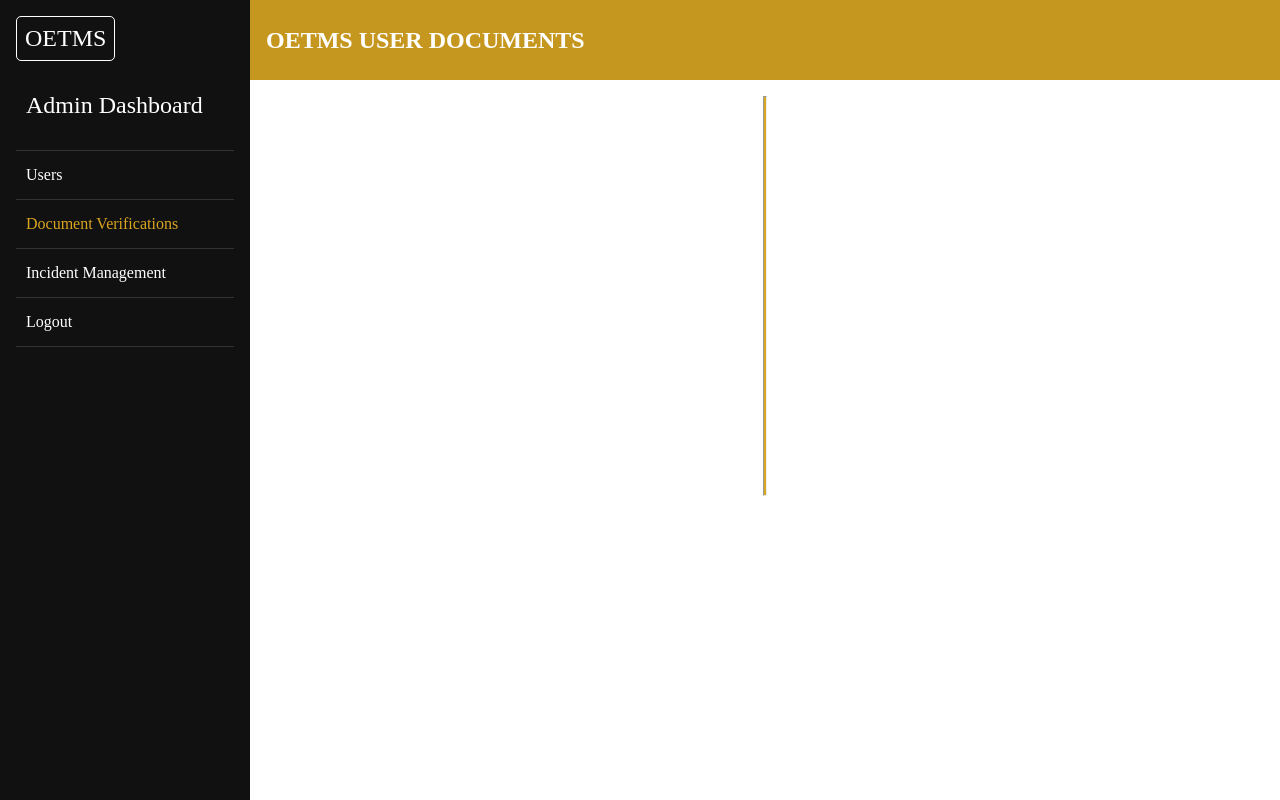
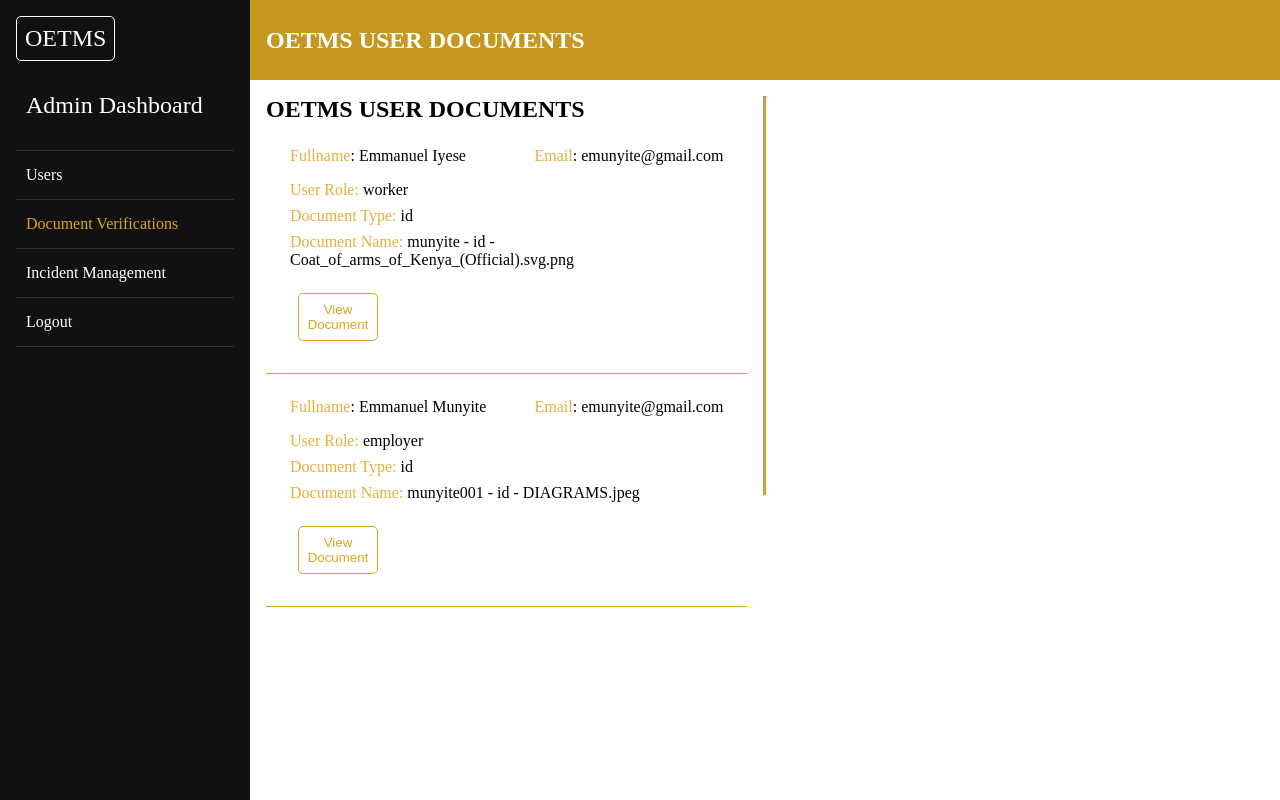
Before and after one commit to munyite001/OVERSEAS-EMPLOYEE-TRACKING-AND-MANAGEMENT-SYSTEM, a Flask app: page /admin/dashboard in a window 1280 px wide, after a click on "Document Verifications". Run offline with Flask 3, Linux system fonts and the light colour scheme; a user stored in the database is signed in; data comes from the database, SQL or seed files in the repository; both versions use the stored data as it was after the commit; some libraries are stand-ins or nearby versions.

Commit message:
Complete Admin Functionality

```diff
--- a/app.py
+++ b/app.py
@@ -1,7 +1,7 @@
 from flask import Flask, redirect, g, render_template, request, session, jsonify, flash, url_for
 from werkzeug.security import check_password_hash, generate_password_hash
 from werkzeug.utils import secure_filename
-from helpers import login_required, is_valid_userName, is_valid_email
+from helpers import login_required, admin_login_required,is_valid_userName, is_valid_email
 import sqlite3
 import datetime
 import os
@@ -419,6 +419,26 @@ def report_harassment():
         flash('Harassment report submitted successfully')
         return redirect(url_for('worker_dashboard', id=session["user_id"]))
 
+
+@app.route('/save-user-location', methods=['POST'])
+def save_user_location():
+    data = request.json
+    latitude = data['latitude']
+    longitude = data['longitude']
+
+    cooridanates = f"{latitude}, {longitude}"
+    # Save latitude and longitude to the database or perform any desired action
+    conn = get_db()
+    db = conn.cursor()
+
+    db.execute("UPDATE workers SET current_location = ? WHERE id = ?", (cooridanates, session["user_id"]))
+
+    conn.commit()
+    conn.close()
+
+    return jsonify({'message': 'Location saved successfully'})
+
+
 @app.route("/admin/login", methods=["GET", "POST"])
 def admin_login():
     """Log Admin In"""
@@ -467,6 +487,7 @@ def admin_login():
     return render_template("admin-login.html", name=name)
 
 @app.route("/admin/dashboard", methods=["GET"])
+@admin_login_required
 def admin_dashboard():
     return render_template("admin-dashboard.html")
 
@@ -517,6 +538,8 @@ def get_user(user_id):
         if role == "worker":
             return jsonify({
             'id': user['id'],
+            'first': user['first_name'],
+            'last': user['last_name'],
             'fullname': f"{user['first_name']} {user['last_name']}",
             'email': user['email'],
             'role': role,
@@ -530,6 +553,8 @@ def get_user(user_id):
         elif role == "employer":
             return jsonify({
             'id': user['id'],
+            'first': user['first_name'],
+            'last': user['last_name'],
             'fullname': f"{user['first_name']} {user['last_name']}",
             'email': user['email'],
             'role': role,
@@ -543,6 +568,97 @@ def get_user(user_id):
         return jsonify({'error': 'User not found'})
 
 
+@app.route("/admin/documents", methods=["GET"])
+def get_documents():
+    conn = get_db()
+    db = conn.cursor()
+
+    users = []
+    workers = db.execute("SELECT * FROM workers").fetchall()
+    employers = db.execute("SELECT * FROM employers").fetchall()
+
+    for worker in workers:
+        documents = db.execute("SELECT * FROM WORKER_DOCUMENTS WHERE user_id=?", (worker["id"],)).fetchall()
+        for document in documents:
+            users.append({
+                "doc_id": document["id"],
+                "user_id": worker["id"],
+                "email": worker["email"],
+                "fullname": f"{worker['first_name']} {worker['last_name']}",
+                "document_type": document["document_type"],
+                "document_name": document["document_name"],
+                "document_location": document["document_location"],
+                "role": "worker"
+            })
+
+    for employer in employers:
+        documents = db.execute("SELECT * FROM EMPLOYER_DOCUMENTS WHERE id=?", (employer["id"],)).fetchall()
+        for document in documents:
+            users.append({
+                "doc_id": document["id"],
+                "user_id": employer["id"],
+                "email": employer["email"],
+                "fullname": f"{employer['first_name']} {employer['last_name']}",
+                "document_type": document["document_type"],
+                "document_name": document["document_name"],
+                "document_location": document["document_location"],
+                "role": "employer"
+            })
+
+    return jsonify(users)
+
+@app.route("/admin/verify_document", methods=["POST"])
+def verify_document():
+    document_id = request.form.get("document_id")
+    role = request.form.get("role")
+
+    conn = get_db()
+    db = conn.cursor()
+
+    if role == "employer":
+        db.execute("UPDATE EMPLOYER_DOCUMENTS SET verified = TRUE WHERE id = ?", (document_id,))
+    elif role == "worker":
+        db.execute("UPDATE WORKER_DOCUMENTS SET verified = TRUE WHERE id = ?", (document_id,))
+
+    conn.commit()
+    conn.close()
+
+    return jsonify({"message": "Document verified successfully"})
+
+
+@app.route("/admin/incidents", methods=["GET"])
+def get_incidents():
+    conn = get_db()
+    db = conn.cursor()
+
+    incidents = db.execute("""
+        SELECT h.id, h.user_id, h.date, h.location, h.description, h.status, h.admin_comments,
+               w.first_name, w.last_name, w.email
+        FROM harassment_reports AS h
+        JOIN workers AS w ON h.user_id = w.id
+    """).fetchall()
+
+    return jsonify(incidents)
+
+
+
+@app.route("/admin/incidents/<int:incident_id>/comment", methods=["POST"])
+def add_comment(incident_id):
+    conn = get_db()
+    db = conn.cursor()
+
+    comment = request.json.get("comment")
+    if not comment:
+        return jsonify({"error": "Comment is required"}), 400
+
+    db.execute(
+        "UPDATE harassment_reports SET admin_comments = ? WHERE id = ?",
+        (comment, incident_id)
+    )
+    conn.commit()
+
+    return jsonify({"message": "Comment added successfully"})
+
 
 @app.route("/logout")
 def logout():
--- a/static/js/admin.js
+++ b/static/js/admin.js
@@ -1,6 +1,9 @@
 const sidebarLinks = document.querySelectorAll(".sidebar-links");
 const displaySections = document.querySelectorAll(".display-container");
 var usersView = document.querySelector("#users .split-view .left-box");
+var documentsView = document.querySelector("#documents .split-view .left-box");
+var incidentView = document.querySelector("#incidents .incident-view");
+
 
 sidebarLinks.forEach((link) => {
     link.addEventListener("click", () => {
@@ -13,6 +16,15 @@ sidebarLinks.forEach((link) => {
         if (target == "users") {
             fetchUsers()
         }
+        if (target == "documents")
+        {
+            fetchDocuments()
+        }
+        if (target == "incidents")
+        {
+            fetchIncidents()
+        }
+
         displaySections.forEach((section) => {
             section.style.display = "none";
             if (section.id === target) {
@@ -22,6 +34,7 @@ sidebarLinks.forEach((link) => {
     });
 });
 
+//  Function to get all users in the db, both workers and employers
 function fetchUsers()
 {
 fetch("/admin/users")
@@ -55,7 +68,7 @@ fetch("/admin/users")
 fetchUsers()
 
 
-
+//  Function to get profile information of an individual user
 function getUserDetails(userId, userRole) {
     // Fetch user details based on the userId and userRole
     fetch(`/admin/user/${userId}?role=${userRole}`)
@@ -97,7 +110,141 @@ function getUserDetails(userId, userRole) {
                         <h3>Employemnt Start Date:</h3> <p>${user.employment_start_date}</p>
                     <div>
                 </div>
-                <button class="btn">Print</button>
+                <button class="btn" onclick="convertToPdf('.individual-user-details', '${user.first}-profile.pdf')">Print</button>
             `;
         });
 }
+
+
+function convertToPdf(elementClass, filename) {
+    const element = document.querySelector(elementClass);
+    html2pdf(element, {
+        margin: 1,
+        filename: filename,
+        image: { type: 'jpeg', quality: 0.98 },
+        html2canvas: { dpi: 192, letterRendering: true },
+        jsPDF: { unit: 'in', format: 'letter', orientation: 'portrait' }
+    });
+}
+
+
+function fetchDocuments() {
+fetch("/admin/documents")
+.then(response => response.json())
+.then((users) => {
+    //  Clear Previous Content
+    documentsView.innerHTML = `<h2>OETMS USER DOCUMENTS</h2>`
+
+    //  Iterate over users and create html elements
+    users.forEach((user) => {
+        const userElement = document.createElement("div");
+        userElement.classList.add("user-box")
+        userElement.innerHTML = `
+            <div class="user-heading">
+                <p><span>Fullname</span>: ${user.fullname}</p>
+                <p><span>Email</span>: ${user.email}</p>
+            </div>
+            <p><span>User Role: </span> ${user.role}</p>
+            <p><span>Document Type: </span> ${user.document_type}</p>
+            <p><span>Document Name: </span> ${user.document_name}</p>
+            <div class="user-btns">
+            <button class="btn" onclick="getUserDocuments('${user.document_location}', '${user.doc_id}', '${user.role}')">View Document</button>
+            </div>
+            `;
+        documentsView.appendChild(userElement);
+    })
+})
+}
+
+//  Function to showcase an individual user's document
+function getUserDocuments(documentPath, documentId, role)
+{
+
+    // Remove the leading dot (.) from the documentPath
+    documentPath = documentPath.replace(/^\./, '');
+
+    const documentView = document.querySelector(".individual-document-view");
+    documentView.innerHTML = `
+        <div class="heading">
+            <h2>OETMS</h2>
+            <h2>USER DOCUMENT</h2>
+        </div>
+        <div class="body">
+            <embed src="${documentPath}" type="application/pdf" width="100%" height="500px">
+        </div>
+        <div class="btns">
+        <button class="btn" onclick="verifyDocument('${documentId}', '${role}')">Approve</button>
+            <button class="btn">Reject</button>
+        </div>
+    `;
+}
+
+function verifyDocument(documentId, role) {
+    fetch("/admin/verify_document", {
+        method: "POST",
+        headers: {
+            "Content-Type": "application/x-www-form-urlencoded",
+        },
+        body: `document_id=${documentId}&role=${role}`,
+    })
+        .then((response) => response.json())
+        .then((data) => {
+            console.log(data.message);
+            alert("Document Verified Successfully")
+        })
+        .catch((error) => {
+            console.error("Error:", error);
+            alert("An error occured while verifying the document")
+        });
+}
+
+
+function fetchIncidents() {
+    fetch("/admin/incidents")
+        .then((response) => response.json())
+        .then((incidents) => {
+            incidentView.innerHTML = "<h2>OETMS WORKER INCIDENTS</h2>";
+
+            incidents.forEach((incident) => {
+                const incidentElement = document.createElement("div");
+                incidentElement.classList.add("user-box")
+                incidentElement.innerHTML = `
+                    <div class="incident-heading">
+                        <p><span>Date</span>: ${incident.date}</p>
+                        <p><span>Location</span>: ${incident.location}</p>
+                    </div>
+                    <p><span>Reported By</span>: ${incident.first_name} ${incident.last_name}</p>
+                    <p><span>Description</span>: ${incident.description}</p>
+                    <p><span>Status</span>: ${incident.status}</p>
+                    <div class="comment-box">
+                        <textarea class="admin-comment" placeholder="Add admin comment..."></textarea>
+                        <button class="btn" onclick="addComment(${incident.id})">Add Comment</button>
+                    </div>
+                    `;
+                incidentView.appendChild(incidentElement);
+            });
+        });
+}
+
+function addComment(incidentId) {
+    const commentElement = document.querySelector('.admin-comment');
+    const comment = commentElement.value;
+
+    fetch(`/admin/incidents/${incidentId}/comment`, {
+        method: "POST",
+        headers: {
+            "Content-Type": "application/json"
+        },
+        body: JSON.stringify({ comment })
+    })
+        .then((response) => response.json())
+        .then((data) => {
+            console.log(data); // Handle success message
+            alert("Comment Added Successfully")
+        })
+        .catch((error) => {
+            console.error("Error:", error);
+            // Handle error
+            alert("An error occured while adding the comment")
+        });
+}
--- a/templates/admin-dashboard.html
+++ b/templates/admin-dashboard.html
@@ -36,7 +36,7 @@
         <div class="split-view">
             <div class="left-box"></div>
             <hr>
-            <div class="right-box"></div>
+            <div class="right-box individual-document-view"></div>
         </div>
     </div>
 </div>
@@ -46,7 +46,7 @@
     </div>
     <div class="content-box">
         <div class="split-view">
-            <div class="left-box"></div>
+            <div class="left-box incident-view"></div>
             <hr>
             <div class="right-box"></div>
         </div>
--- a/templates/dashboard-layout.html
+++ b/templates/dashboard-layout.html
@@ -5,6 +5,7 @@
     <meta name="viewport" content="width=device-width, initial-scale=1.0">
     <link rel="stylesheet" href="/static/styles/dashboard.css">
     <link rel="stylesheet" href="https://cdnjs.cloudflare.com/ajax/libs/font-awesome/6.5.2/css/all.min.css" integrity="sha512-SnH5WK+bZxgPHs44uWIX+LLJAJ9/2PkPKZ5QiAj6Ta86w+fsb2TkcmfRyVX3pBnMFcV7oQPJkl9QevSCWr3W6A==" crossorigin="anonymous" referrerpolicy="no-referrer" />
+    <script src="https://cdnjs.cloudflare.com/ajax/libs/html2pdf.js/0.10.1/html2pdf.bundle.min.js" integrity="sha512-GsLlZN/3F2ErC5ifS5QtgpiJtWd43JWSuIgh7mbzZ8zBps+dvLusV+eNQATqgA/HdeKFVgA5v3S/cIrLF7QnIg==" crossorigin="anonymous" referrerpolicy="no-referrer"></script>
     <title> Dashboard </title>
 </head>
 <body>
```
Also changed, not shown: helpers.py (+13 -0 lines), static/styles/dashboard.css (+51 -0 lines), templates/employer-dashboard.html (+1 -7 lines), templates/worker-dashboard.html (+34 -8 lines), app.db.
